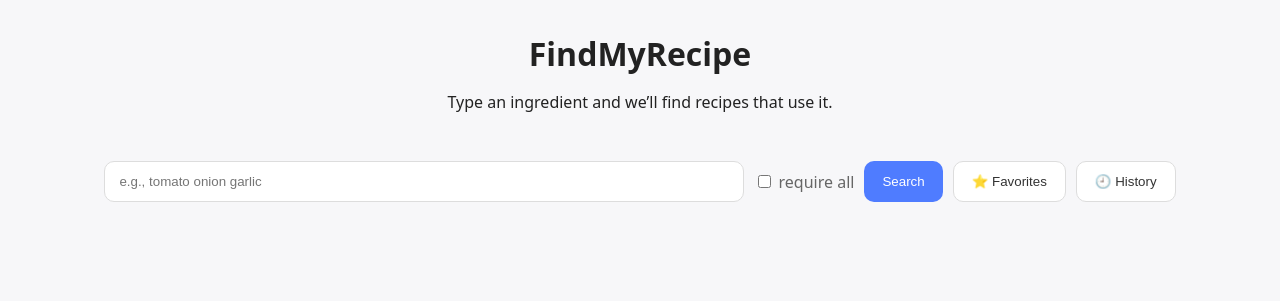
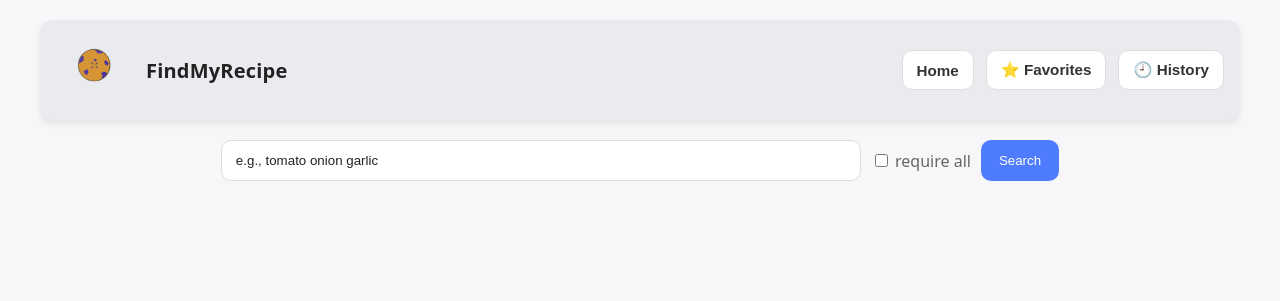
Before and after one commit to Cos229-239/2025_08_Team3, a Flask app: page / in a window 1280 px wide. Shown: the top 301 px of the page. Run offline with Flask 3, Linux system fonts and the light colour scheme; some libraries are stand-ins or nearby versions.

Commit message:
Implemented main button feature and brand logo

```diff
--- a/static/style.css
+++ b/static/style.css
@@ -109,3 +109,115 @@ button.secondary {
   background:none; border:none; color:var(--accent); cursor:pointer; padding:6px 8px; border-radius:8px;
 }
 .linklike:hover { background:rgba(79,124,255,0.08); }
+
+:root {
+  --header-bg: #EAEBEF;
+}
+
+.fm-header {
+  width: 100%;
+  max-width: 1200px;
+  min-height: 60px;
+  background: var(--header-bg);
+  border-radius: 12px;
+  box-shadow: 0 4px 6px rgba(0,0,0,0.08);
+  margin: 20px auto;
+  display: flex;
+  align-items: center;
+  gap: 16px;
+  padding: 10px 16px;
+  position: sticky;
+  top: 8px;
+  z-index: 10;
+}
+
+.logo-container {
+  display: flex;
+  align-items: center;
+  gap: 12px;
+  font-family: Montserrat, system-ui, Arial, sans-serif;
+  font-weight: 700;
+  font-size: 1.25rem;
+  color: var(--ink);
+  user-select: none;
+}
+
+.logo-container .logo {
+  height: 40px;
+  width: auto;
+  object-fit: contain;
+}
+
+.logo-text { letter-spacing: 0.2px; }
+
+.top-nav {
+  display: flex;
+  gap: 12px;
+  margin-left: auto;
+  flex-wrap: wrap;
+}
+
+.top-nav .navlink, .top-nav .navlink:focus {
+  padding: 10px 14px;
+  border-radius: 10px;
+  border: 1px solid #ddd;
+  background: #fff;
+  color: #333;
+  cursor: pointer;
+  font-weight: 600;
+  font-size: 0.95rem;
+}
+
+.top-nav .navlink:hover {
+  background: rgba(79,124,255,0.08);
+  border-color: #ccc;
+}
+
+#ingredient::placeholder { color: #222; }
+
+@media (max-width: 640px) {
+  .fm-header { gap: 10px; padding: 10px 12px; }
+  .logo-container .logo { height: 32px; }
+  .top-nav { gap: 8px; }
+}
+
+.fm-header {
+  width: 100%;
+  max-width: 1200px;
+  margin: 20px auto;
+  padding: 10px 16px;
+  display: flex;
+  align-items: center;
+  gap: 12px;
+  background: var(--header-bg, #eaebef);
+  border-radius: 12px;
+  box-shadow: 0 4px 6px rgba(0,0,0,0.08);
+}
+
+.logo-container {
+  display: flex;
+  align-items: center;
+  gap: 10px;
+  font-weight: 700;
+  font-size: 1.25rem;
+}
+
+.logo {
+  height: 500px;
+  width: auto;
+  object-fit: contain;
+  user-select: none;
+}
+
+
+.fm-header .logo {
+  height: 80px !important;
+  width: auto !important;
+  object-fit: contain;
+}
+
+
+.fm-header {
+  min-height: 96px;
+  align-items: center;
+}
--- a/templates/index.html
+++ b/templates/index.html
@@ -4,20 +4,30 @@
   <meta charset="utf-8" />
   <meta name="viewport" content="width=device-width, initial-scale=1" />
   <title>Find My Recipe</title>
-  <link rel="stylesheet" href="{{ url_for('static', filename='style.css', v=8) }}">
+  <link rel="stylesheet" href="{{ url_for('static', filename='style.css', v=9) }}">
+  <link rel="icon" type="image/png"
+        href="{{ url_for('static', filename='Image/FindMyRecipesBrandLogo_20250811203114.png') }}">
 </head>
 <body>
-<header>
-  <h1>FindMyRecipe</h1>
-  <p>Type an ingredient and we’ll find recipes that use it.</p>
+
+<header role="banner" aria-label="Site Header" class="fm-header">
+  <div class="logo-container">
+    <img class="logo"
+         src="{{ url_for('static', filename='Image/FindMyRecipesBrandLogo_20250811203114.png') }}"
+         alt="FindMyRecipe logo" />
+    <div class="logo-text">FindMyRecipe</div>
+  </div>
+  <nav class="top-nav" aria-label="Primary">
+    <button class="navlink" type="button" id="navHome">Home</button>
+    <button class="navlink" type="button" id="showFavs">⭐ Favorites</button>
+    <button class="navlink" type="button" id="toggleHistory">🕘 History</button>
+  </nav>
 </header>
 
-<section class="search">
-  <input id="ingredient" placeholder="e.g., tomato onion garlic" />
-  <label class="checkbox"><input id="requireAll" type="checkbox" /> require all</label>
-  <button id="go">Search</button>
-  <button id="showFavs" class="secondary">⭐ Favorites</button>
-  <button id="showHistory" class="secondary">🕘 History</button>
+<section class="search" role="search" aria-label="Search for recipes by ingredients">
+  <input id="ingredient" placeholder="e.g., tomato onion garlic" aria-label="Enter ingredients to search recipes" />
+  <label class="checkbox" for="requireAll"><input id="requireAll" type="checkbox" aria-label="Require all ingredients" /> require all</label>
+  <button id="go" aria-label="Search recipes">Search</button>
 </section>
 
 <section id="history" class="history" hidden>
@@ -28,7 +38,7 @@
   <ul id="historyList" class="history-list"></ul>
 </section>
 
-<section id="results" class="results"></section>
+<section id="results" class="results" aria-live="polite" aria-atomic="true"></section>
 
 <script>
 const FAV_KEY = "findmyrecipe.favs";
@@ -39,14 +49,8 @@ function toggleFav(id){ const s=getFavs(), k=String(id); s.has(k)?s.delete(k):s.
 
 const HIST_KEY = "findmyrecipe.history";
 const HIST_LIMIT = 20;
-
-function getHistory(){
-  try { return JSON.parse(localStorage.getItem(HIST_KEY) || "[]"); }
-  catch { return []; }
-}
-function saveHistory(arr){
-  localStorage.setItem(HIST_KEY, JSON.stringify(arr));
-}
+function getHistory(){ try { return JSON.parse(localStorage.getItem(HIST_KEY) || "[]"); } catch { return []; } }
+function saveHistory(arr){ localStorage.setItem(HIST_KEY, JSON.stringify(arr)); }
 function addToHistory(q, requireAll){
   if (!q) return;
   const item = { q, requireAll: !!requireAll, ts: Date.now() };
@@ -79,22 +83,17 @@ function renderHistory(){
         <button class="history-chip" data-q="${safeQ}" data-all="${h.requireAll ? '1':'0'}" title="Search again">
           ${label}
         </button>
-        <span class="history-meta">${h.requireAll ? '• all' : ''} ${h.requireAll ? ' ' : ''}• ${formatAgo(h.ts)}</span>
+        <span class="history-meta">${h.requireAll ? '• all ' : ''}• ${formatAgo(h.ts)}</span>
       </li>`;
   }).join('');
 }
-function clearHistory(){
-  localStorage.removeItem(HIST_KEY);
-  renderHistory();
-}
+function clearHistory(){ localStorage.removeItem(HIST_KEY); renderHistory(); }
 function toggleHistoryPanel(show){
   const el = document.getElementById('history');
-  if (typeof show === 'boolean') el.hidden = !show;
-  else el.hidden = !el.hidden;
+  if (typeof show === 'boolean') el.hidden = !show; else el.hidden = !el.hidden;
 }
 
-function recipeCard(r)
-{
+function recipeCard(r){
   const favActive = isFav(r.rid) ? "active" : "";
   return `
     <article class="card" data-rid="${r.rid}">
@@ -113,8 +112,7 @@ function recipeCard(r)
   `;
 }
 
-async function search()
-{
+async function search(){
   const q = document.getElementById('ingredient').value.trim();
   const requireAll = document.getElementById('requireAll').checked;
   if (!q) return;
@@ -123,7 +121,6 @@ async function search()
   const data = await res.json();
   const box = document.getElementById('results');
   box.innerHTML = data.length ? data.map(recipeCard).join('') : `<p class="empty">No recipes found.</p>`;
-
   addToHistory(q, requireAll);
 }
 
@@ -145,7 +142,7 @@ document.getElementById('showFavs').addEventListener('click', async () => {
   box.innerHTML = data.length ? data.map(recipeCard).join('') : `<p class="empty">Couldn’t load your favorites.</p>`;
 });
 
-document.getElementById('showHistory').addEventListener('click', () => {
+document.getElementById('toggleHistory').addEventListener('click', () => {
   toggleHistoryPanel();
   if (!document.getElementById('history').hidden) renderHistory();
 });
@@ -159,6 +156,10 @@ document.getElementById('historyList').addEventListener('click', (e) => {
   search();
 });
 
+document.getElementById('navHome').addEventListener('click', () => {
+  window.location.href = "{{ url_for('home') }}";
+});
+
 document.addEventListener('DOMContentLoaded', () => {
   if (getHistory().length) renderHistory();
 });
```
Also changed, not shown: static/Image/FindMyRecipesBrandLogo_20250811203114.png (added).
